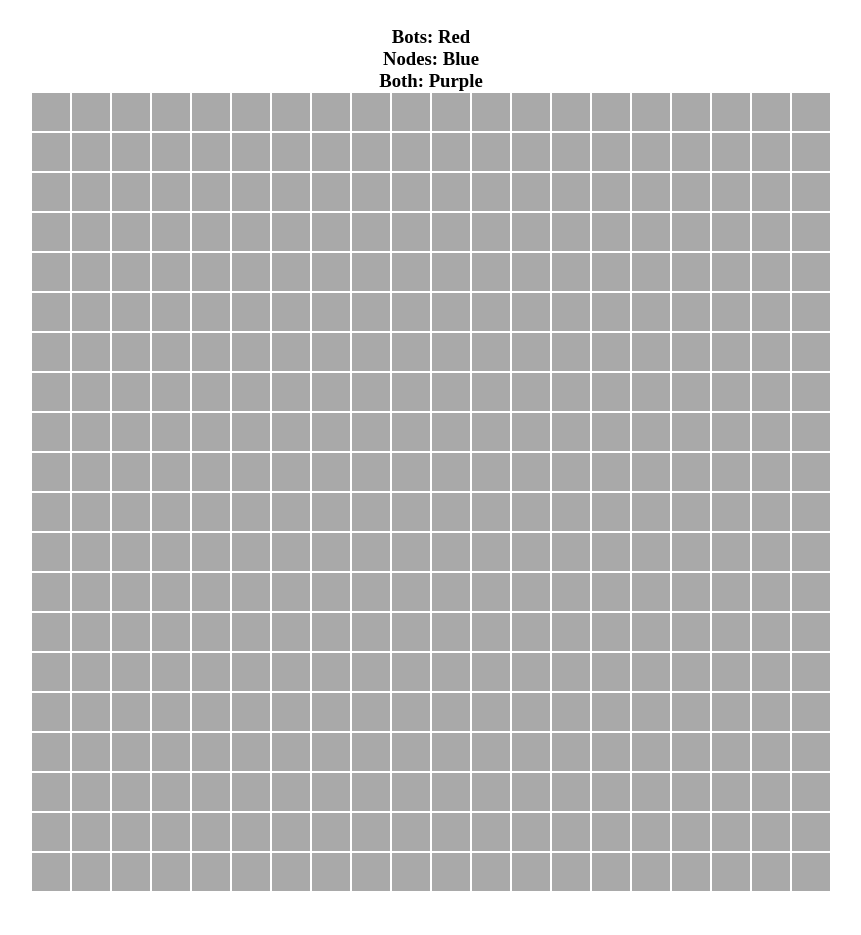
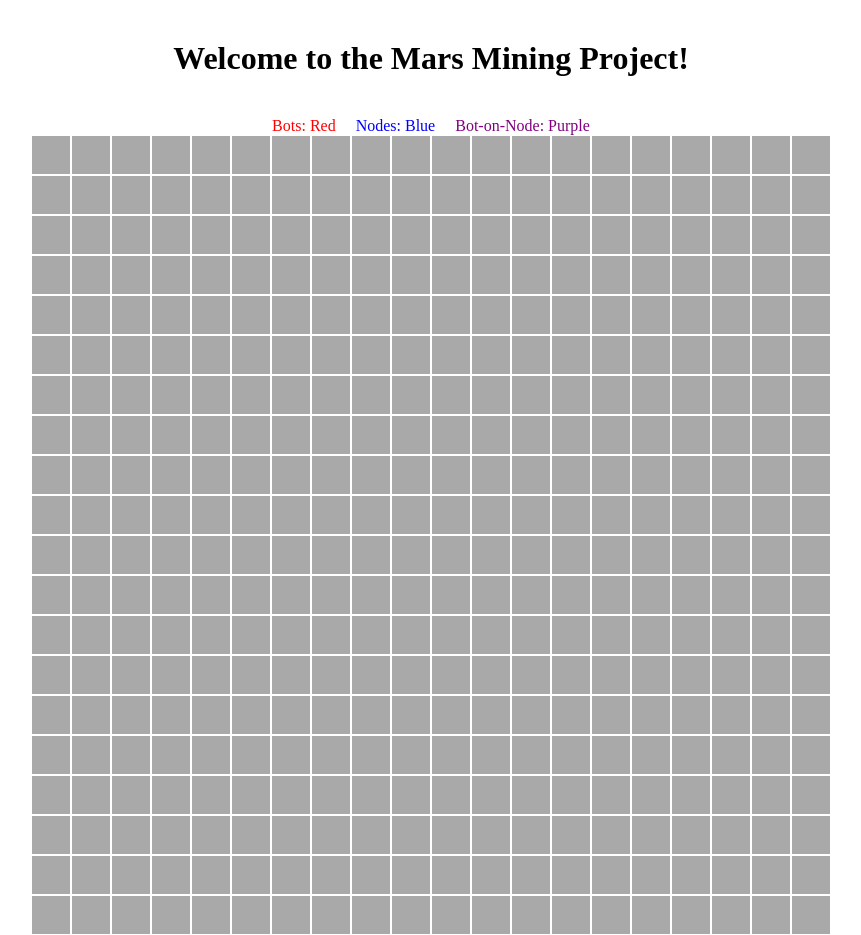
Before and after one commit to SpencerWhitehead7/sw7-mars-service-engineer, a React app: page / in a window 1280 px wide. Shown: the whole page, without its empty margins (209-1070 px from the left). Before the commit the page ends 892 px from the top, so only its background shows below. Built offline with nearby package versions, Linux system fonts and the light colour scheme; no server answers.

Commit message:
refactor: reorganizes some code, styles legend

```diff
--- a/client/components/index.js
+++ b/client/components/index.js
@@ -2,6 +2,16 @@ import React from 'react'
 
 import Map from './Map'
 
-const Main = () => <Map/>
+const Main = () => (
+  <div id="main-container">
+    <h1 id="title">Welcome to the Mars Mining Project!</h1>
+    <div id="legend">
+      <span id="legend-bots">Bots: Red</span>
+      <span id="legend-nodes">Nodes: Blue</span>
+      <span id="legend-bot-on-node">Bot-on-Node: Purple</span>
+    </div>
+    <Map/>
+  </div>
+)
 
 export default Main
--- a/client/index.css
+++ b/client/index.css
@@ -9,12 +9,28 @@
   flex-direction: column;
   justify-content: center;
   align-items: center;
-  height: 100vh
 }
 
 #title{
   margin-top: 5vh;
   margin-bottom: 5vh;
+}
+
+#legend span{
+  margin-left: 10px;
+  margin-right: 10px;
+}
+
+#legend-bots{
+  color: red
+}
+
+#legend-nodes{
+  color: blue
+}
+
+#legend-bot-on-node{
+  color: purple
 }
 
 #map{
@@ -33,6 +49,7 @@
   align-items: center;
   background-color: darkgray;
   border: 1px solid white;
+  color: white;
   width: 40px;
   height: 40px;
 }
--- a/client/index.js
+++ b/client/index.js
@@ -6,12 +6,6 @@ import ReactDOM from 'react-dom'
 import Main from './components'
 
 ReactDOM.render(
-  <div id="main-container">
-    <h1 id="title">Welcome to the Mars Mining Project!</h1>
-    <h3>Bots: Red</h3>
-    <h3>Nodes: Blue</h3>
-    <h3>Both: Purple</h3>
-    <Main/>
-  </div>,
+  <Main/>,
   document.getElementById(`root`)
 )
```
Also changed, not shown: README.md.
